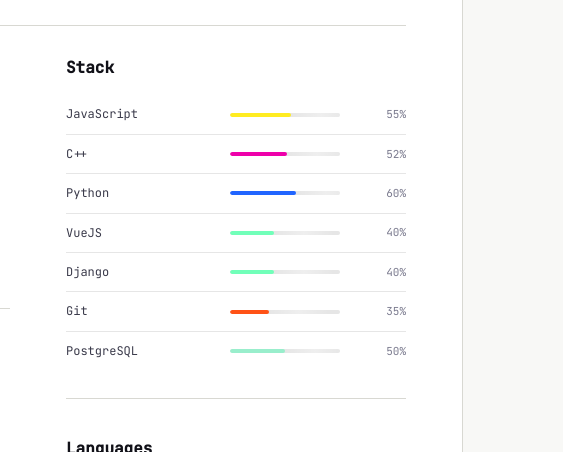
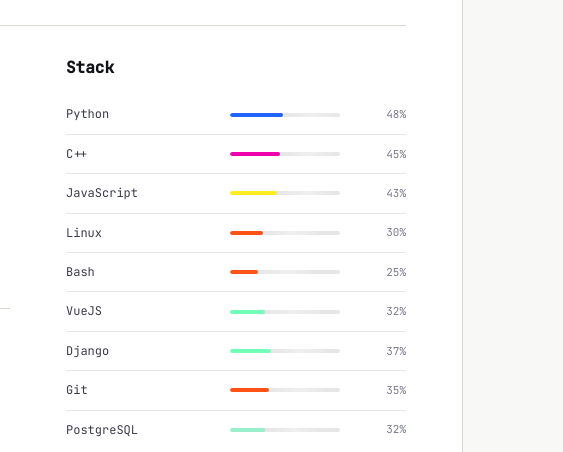
Before and after one commit to localhost-5555/localhost-5555.github.io, a plain HTML site: page index.html in a window 1280 px wide. Shown: the part 500-952 px from the top of the page, 717-1280 px from the left. Drawn offline with Linux system fonts and the light colour scheme.

Commit message:
Edit tech stack stats

```diff
--- a/index.html
+++ b/index.html
@@ -116,13 +116,15 @@
 
         <table class="skill-table" id="skill-list" aria-label="Technology skills">
           <tbody>
-            <tr data-pct="55" data-color="#ffec21"><td>JavaScript</td><td><div class="bar-track"><div class="bar-fill"></div></div></td><td><span class="pct-counter">0</span>%</td></tr>
-            <tr data-pct="52" data-color="#e0af"><td>C++</td><td><div class="bar-track"><div class="bar-fill"></div></div></td><td><span class="pct-counter">0</span>%</td></tr>
-            <tr data-pct="60" data-color="#2165ff"><td>Python</td><td><div class="bar-track"><div class="bar-fill"></div></div></td><td><span class="pct-counter">0</span>%</td></tr>
-            <tr data-pct="40" data-color="#71ffb9"><td>VueJS</td><td><div class="bar-track"><div class="bar-fill"></div></div></td><td><span class="pct-counter">0</span>%</td></tr>
-            <tr data-pct="40" data-color="#71ffb9"><td>Django</td><td><div class="bar-track"><div class="bar-fill"></div></div></td><td><span class="pct-counter">0</span>%</td></tr>
+            <tr data-pct="48" data-color="#2165ff"><td>Python</td><td><div class="bar-track"><div class="bar-fill"></div></div></td><td><span class="pct-counter">0</span>%</td></tr>
+            <tr data-pct="45" data-color="#e0af"><td>C++</td><td><div class="bar-track"><div class="bar-fill"></div></div></td><td><span class="pct-counter">0</span>%</td></tr>
+            <tr data-pct="43" data-color="#ffec21"><td>JavaScript</td><td><div class="bar-track"><div class="bar-fill"></div></div></td><td><span class="pct-counter">0</span>%</td></tr>
+            <tr data-pct="30" data-color="#ff5216"><td>Linux</td><td><div class="bar-track"><div class="bar-fill"></div></div></td><td><span class="pct-counter">0</span>%</td></tr>
+            <tr data-pct="25" data-color="#ff5216"><td>Bash</td><td><div class="bar-track"><div class="bar-fill"></div></div></td><td><span class="pct-counter">0</span>%</td></tr>
+            <tr data-pct="32" data-color="#71ffb9"><td>VueJS</td><td><div class="bar-track"><div class="bar-fill"></div></div></td><td><span class="pct-counter">0</span>%</td></tr>
+            <tr data-pct="37" data-color="#71ffb9"><td>Django</td><td><div class="bar-track"><div class="bar-fill"></div></div></td><td><span class="pct-counter">0</span>%</td></tr>
             <tr data-pct="35" data-color="#ff5216"><td>Git</td><td><div class="bar-track"><div class="bar-fill"></div></div></td><td><span class="pct-counter">0</span>%</td></tr>
-            <tr data-pct="50" data-color="#9ec"><td>PostgreSQL</td><td><div class="bar-track"><div class="bar-fill"></div></div></td><td><span class="pct-counter">0</span>%</td></tr>
+            <tr data-pct="32" data-color="#9ec"><td>PostgreSQL</td><td><div class="bar-track"><div class="bar-fill"></div></div></td><td><span class="pct-counter">0</span>%</td></tr>
           </tbody>
         </table>
 
--- a/main.js
+++ b/main.js
@@ -62,8 +62,16 @@
     : '';
 
   return `
-    <div class="proj-card" data-idx="${idx}">
-      ${makeCover(repo, idx)}
+    <div href="${repo.html_url}" class="proj-card" data-idx="${idx}">
+      <div class="proj-media-container">
+        <img src="https://raw.githubusercontent.com/localhost-5555/${repo.name}/refs/heads/main/docs/img/interface1.png"
+             style="width: 100%; height: 130px; display: block;"
+             onerror="this.style.display='none'; this.nextElementSibling.style.display='flex';">
+
+        <div class="proj-fallback-cover" style="display: none;">
+          ${makeCover(repo, idx)}
+        </div>
+      </div>
       <div class="proj-body">
         <div class="proj-num">// ${String(idx + 1).padStart(2, '0')}</div>
         <div class="proj-title">${repo.name}</div>
--- a/style.css
+++ b/style.css
@@ -460,6 +460,7 @@
   transition: border-color 0.2s, transform 0.2s, background 0.2s;
   opacity: 0;
   transform: translateY(10px);
+  cursor: pointer;
 }
 .proj-card.visible {
   opacity: 1; transform: translateY(0);
```
Also changed, not shown: docs/img/interface1.png (added), 1 other file.
